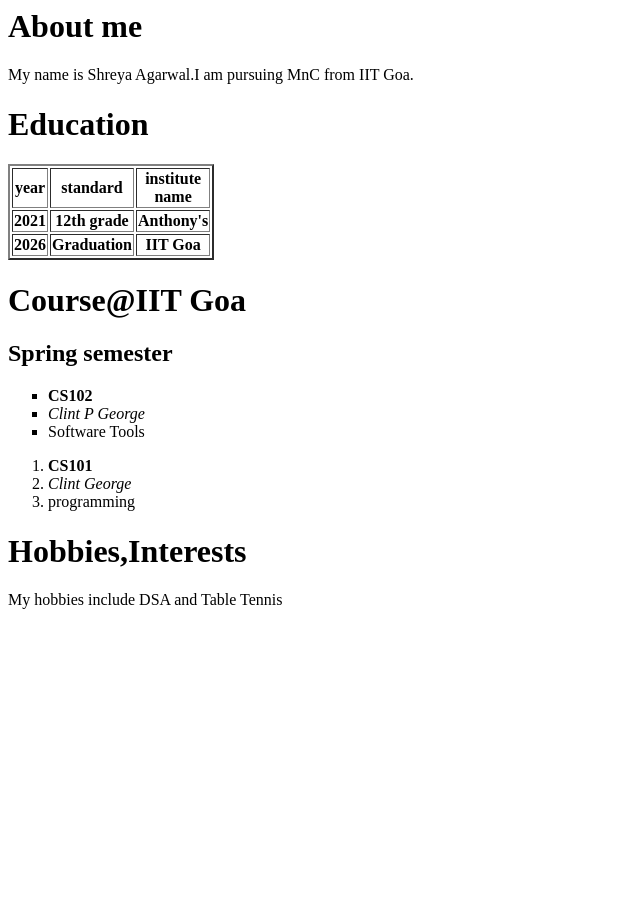
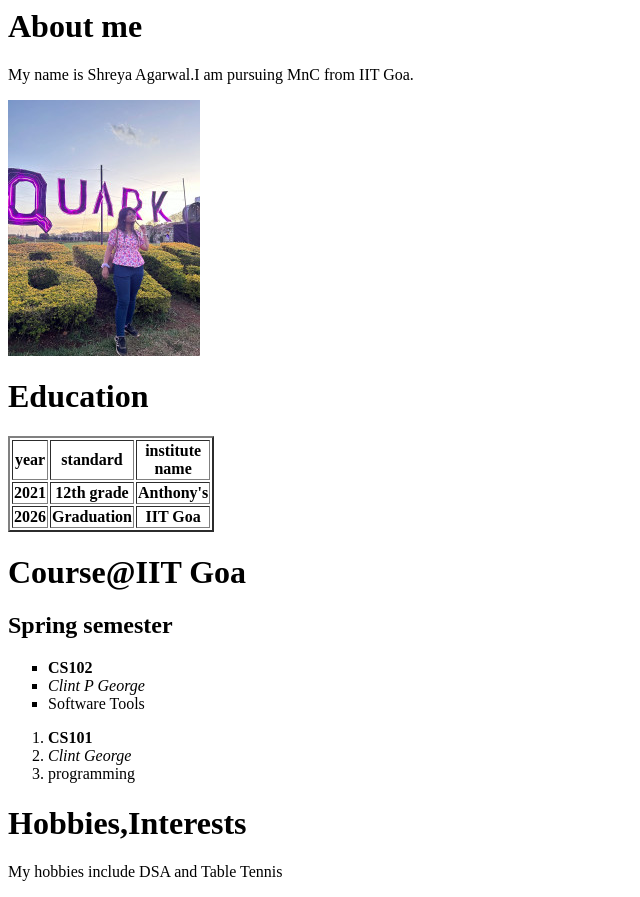
Before and after one commit to Shreya-2407/Shreya-2407.github.io, a plain HTML site: page index.html in a window 1280 px wide. Shown: the whole page, without its empty margins (0-640 px from the left). Before the commit the page ends 800 px from the top, so only its background shows below. Drawn offline with Linux system fonts and the light colour scheme.

Commit message:
Update index.html

```diff
--- a/index.html
+++ b/index.html
@@ -8,6 +8,7 @@
 
 
 <p>My name is Shreya Agarwal.I am pursuing MnC from IIT Goa.</p>
+	<img src = "https://raw.githubusercontent.com/Shreya-2407/Shreya-2407.github.io/main/WhatsApp%20Image%202023-03-28%20at%2000.32.20.jpg">
 
 
 
```
